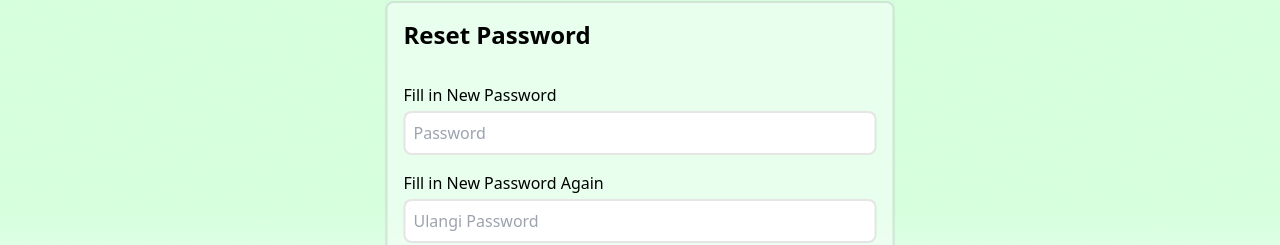
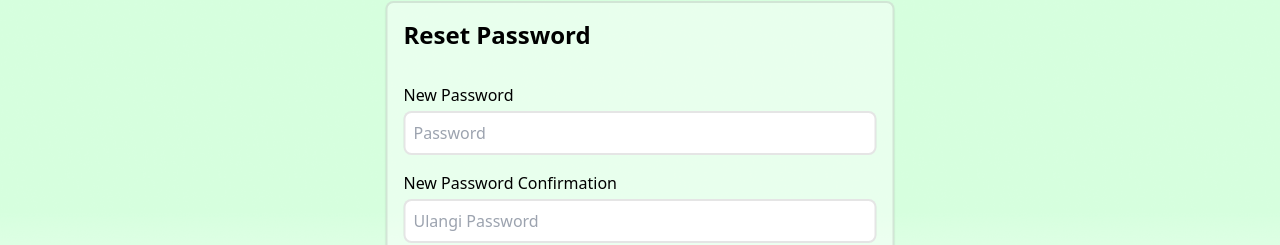
Before and after one commit to Farrelx9/FER24001083-km6-far-Ngefly-fp, a React (Vite) app: page /resetpassword/1 in a window 1280 px wide. Shown: the part 269-514 px from the top of the page. Built offline with nearby package versions, Linux system fonts and the light colour scheme; some icons are missing.

Commit message:
Update Reset Password.jsx

```diff
--- a/src/assets/Auth/ResetPassword.jsx
+++ b/src/assets/Auth/ResetPassword.jsx
@@ -107,7 +107,7 @@ export default function ResetPassword() {
                   handleSubmit();
                 }}
               >
-                <label className="mt-4">Fill in New Password</label>
+                <label className="mt-4">New Password</label>
                 <div className="relative">
                   <input
                     className="rounded-lg border-2 border-black border-opacity-10 p-2 mt-1 w-full h-[70]"
@@ -120,12 +120,12 @@ export default function ResetPassword() {
                     required
                   />
                   <Icon
-                    icon={showPassword1 ? "mdi:eye-off" : "mdi:eye"}
+                    icon={showPassword1 ? "mdi:eye" : "mdi:eye-off"}
                     className="absolute right-3 top-1/2 transform -translate-y-1/2 cursor-pointer"
                     onClick={() => setShowPassword1(!showPassword1)}
                   />
                 </div>
-                <label className="mt-4">Fill in New Password Again</label>
+                <label className="mt-4">New Password Confirmation</label>
                 <div className="relative">
                   <input
                     className="rounded-lg border-2 border-black border-opacity-10 p-2 mt-1 w-full h-[70]"
@@ -138,7 +138,7 @@ export default function ResetPassword() {
                     required
                   />
                   <Icon
-                    icon={showPassword2 ? "mdi:eye-off" : "mdi:eye"}
+                    icon={showPassword2 ? "mdi:eye" : "mdi:eye-off"}
                     className="absolute right-3 top-1/2 transform -translate-y-1/2 cursor-pointer"
                     onClick={() => setShowPassword2(!showPassword2)}
                   />
```
